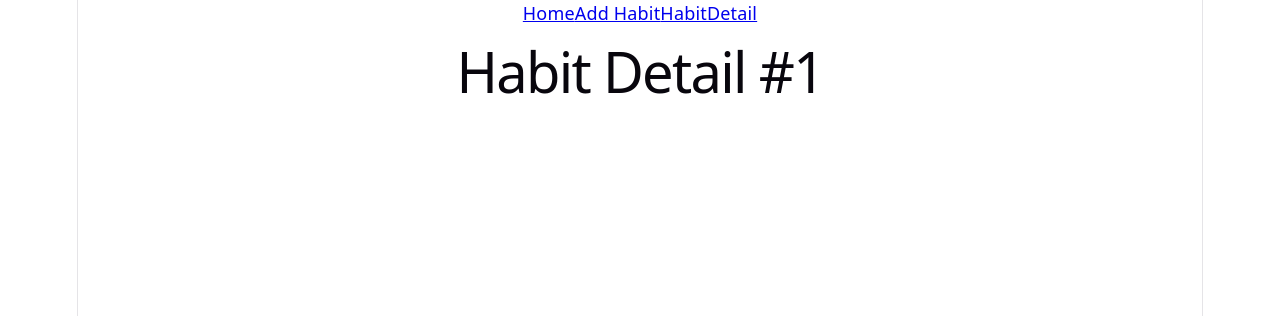
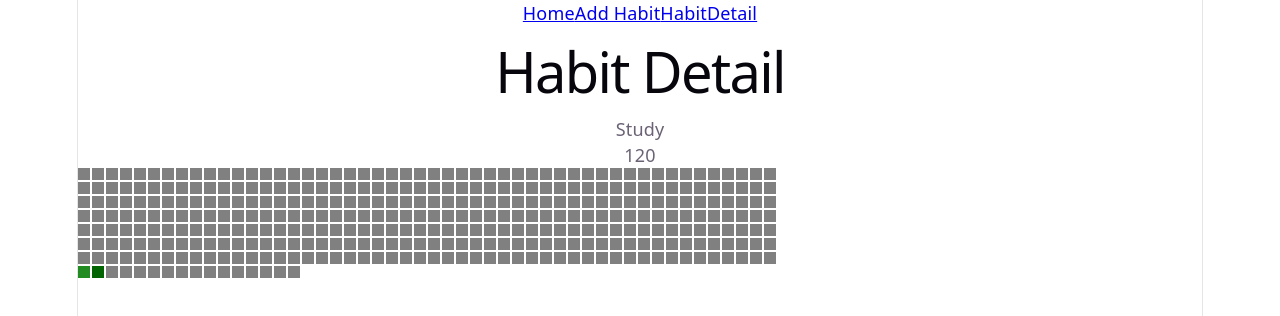
Before and after one commit to prabesh-tandukar/Cultivate, a React (Vite) app: page /habit/1 in a window 1280 px wide. Shown: the top 316 px of the page. Built offline with nearby package versions, Linux system fonts and the light colour scheme.

Commit message:
habit tracker

```diff
--- a/src/App.jsx
+++ b/src/App.jsx
@@ -55,7 +55,7 @@ export default function App() {
       <Routes>
         <Route path="/" element={<Home habits={habits} />} />
         <Route path="/add" element={<AddHabit />} />
-        <Route path="/habit/:id" element={<HabitDetail />} />
+        <Route path="/habit/:id" element={<HabitDetail habits={habits} />} />
       </Routes>
     </>
   );
--- a/src/components/HabitCard.jsx
+++ b/src/components/HabitCard.jsx
@@ -1,10 +1,14 @@
+import { Link } from "react-router";
+
 export default function HabitCard({ habit }) {
   return (
+    <Link to={`/habit/${habit.id}`}>
       <div>
         <h3>{habit.name}</h3>
         <p>
           Target: {habit.target} {habit.unit}
         </p>
       </div>
+    </Link>
   );
 }
--- a/src/pages/HabitDetail.jsx
+++ b/src/pages/HabitDetail.jsx
@@ -1,6 +1,97 @@
 import { useParams } from "react-router";
 
-export default function HabitDetail() {
+export default function HabitDetail({ habits }) {
   const { id } = useParams();
-  return <h1>Habit Detail #{id}</h1>;
+  let current_habit;
+
+  for (const habit of habits) {
+    if (habit.id === id) {
+      current_habit = habit;
+    }
+  }
+
+  if (!current_habit) return <p>Habit not found</p>;
+
+  function getLast365Days() {
+    const dates = [];
+    const end = new Date();
+    const start = new Date();
+    start.setFullYear(start.getFullYear() - 1);
+
+    const current = new Date(start);
+    while (current <= end) {
+      const yyyy = current.getFullYear();
+      const mm = String(current.getMonth() + 1).padStart(2, "0");
+      const dd = String(current.getDate()).padStart(2, "0");
+      dates.push(`${yyyy}-${mm}-${dd}`);
+      current.setDate(current.getDate() + 1);
+    }
+    return dates;
+  }
+
+  function getLevel(dateStr) {
+    const value = current_habit.completions[dateStr];
+    if (!value) return 0;
+    if (current_habit.type === "yesno") return 4;
+    const percent = (value / current_habit.target) * 100;
+
+    if (percent >= 100) {
+      return 4;
+    } else if (percent >= 70) {
+      return 3;
+    } else if (percent >= 40) {
+      return 2;
+    } else {
+      return 1;
+    }
+  }
+
+  function getColor(level) {
+    //return a hex color based on level 0-4
+    if (level === 0) {
+      return "#808080";
+    } else if (level === 1) {
+      return "#98FB98";
+    } else if (level === 2) {
+      return "#90ee90";
+    } else if (level === 3) {
+      return "#228b22";
+    } else if (level === 4) {
+      return "#006400";
+    }
+  }
+
+  const days = getLast365Days();
+
+  return (
+    <>
+      <h1>Habit Detail</h1>
+      <p>{current_habit.name}</p>
+      <p>{current_habit.target}</p>
+
+      <div
+        style={{
+          display: "flex",
+          flexWrap: "wrap",
+          gap: "2px",
+          maxWidth: "700px",
+        }}
+      >
+        {days.map((day) => {
+          const level = getLevel(day);
+          return (
+            <div
+              key={day}
+              title={day}
+              style={{
+                width: "12px",
+                height: "12px",
+                backgroundColor: getColor(level),
+              }}
+            ></div>
+          );
+        })}
+      </div>
+    </>
+  );
 }
```
Lines whose indentation alone changed are shown as unchanged.
